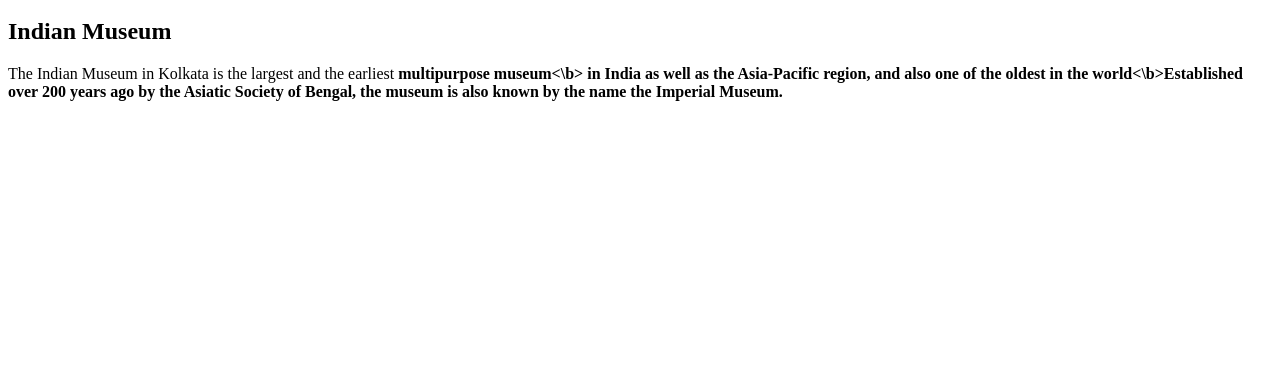
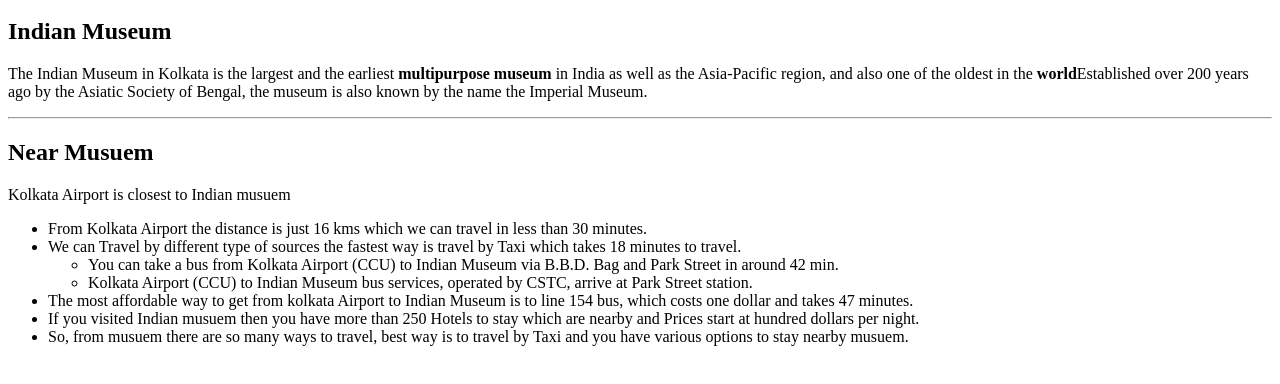
Before and after one commit to 44-563-Web-Apps-F22/44563-webapps-assignment-3-hruthik7, a plain HTML site: page index.html in a window 1280 px wide. Shown: the part 48-432 px from the top of the page. Drawn offline with Linux system fonts and the light colour scheme.

Commit message:
Update index.html

```diff
--- a/index.html
+++ b/index.html
@@ -5,8 +5,27 @@
     <body>
         <h1>Hruthik Reddy Vadde</h1>
         <h2>Indian Museum</h2>
-        <p>The Indian Museum in Kolkata is the largest and the earliest <b>multipurpose museum<\b> in India as well as the Asia-Pacific region,
-         and also one of the oldest in the <b>world<\b>Established over 200 years ago by the Asiatic Society of Bengal,
+        <p>The Indian Museum in Kolkata is the largest and the earliest <b>multipurpose museum</b> in India as well as the Asia-Pacific region,
+         and also one of the oldest in the <b>world</b>Established over 200 years ago by the Asiatic Society of Bengal,
          the museum is also known by the name the Imperial Museum.</p>
-    </body>
+         <hr>
+         <h2> Near Musuem</h2>
+         <p> Kolkata Airport is closest to Indian musuem</p>
+         <ul>
+            <li>From Kolkata Airport the distance is just 16 kms which we can travel in less than 30 minutes.</li>
+         <li>We can Travel by different type of sources the fastest way is travel by Taxi which takes 18 minutes
+         to travel.
+         <ul>
+            <li>You can take a bus from Kolkata Airport (CCU) to Indian Museum via B.B.D. Bag and Park Street in around 42 min.</li>
+            <li>Kolkata Airport (CCU) to Indian Museum bus services, operated by CSTC, arrive at Park Street station.</li>
+         </ul>
+         </li>
+         <li>The most affordable way to get from kolkata Airport to Indian Museum is to line 154 bus, which costs
+         one dollar and takes 47 minutes.</li>
+         <li>If you visited Indian musuem then you have more than 250 Hotels to stay which are nearby and Prices
+         start at hundred dollars per night.</li>
+         <li> So, from musuem there are so many ways to travel, best way is to travel by Taxi and you have various
+         options to stay nearby musuem.</li>
+         </ul>
+    </body
 </html>
```
